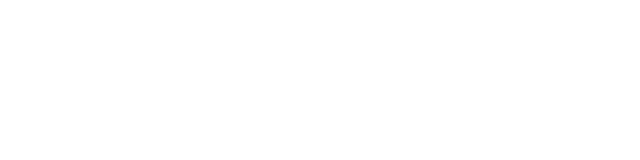
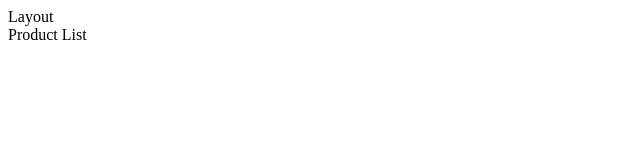
Before and after one commit to macielbarbosa/store-admin, a React (Vite) app: page / in a window 1280 px wide. Shown: the top 160 px of the page, without its empty margins (0-640 px from the left). Built offline with nearby package versions, Linux system fonts and the light colour scheme.

Commit message:
Implementação do gerenciador de rotas (React Router)

```diff
--- a/package.json
+++ b/package.json
@@ -11,7 +11,8 @@
   },
   "dependencies": {
     "react": "^19.1.0",
-    "react-dom": "^19.1.0"
+    "react-dom": "^19.1.0",
+    "react-router": "^7.6.3"
   },
   "devDependencies": {
     "@eslint/js": "^9.29.0",
--- a/src/App.tsx
+++ b/src/App.tsx
@@ -1,5 +1,9 @@
+import { RouterProvider } from "react-router";
+
+import { router } from "./router";
+
 function App() {
-  return <div></div>;
+  return <RouterProvider router={router} />;
 }
 
 export default App;
--- /dev/null
+++ b/src/components/Layout/index.tsx
@@ -0,0 +1,10 @@
+import { Outlet } from "react-router";
+
+export const Layout = () => {
+  return (
+    <div>
+      Layout
+      <Outlet />
+    </div>
+  );
+};
--- /dev/null
+++ b/src/pages/Cart/index.tsx
@@ -0,0 +1,3 @@
+export const Cart = () => {
+  return <div>Cart</div>;
+};
--- /dev/null
+++ b/src/pages/ProductList/index.tsx
@@ -0,0 +1,3 @@
+export const ProductList = () => {
+  return <div>Product List</div>;
+};
--- /dev/null
+++ b/src/router.ts
@@ -0,0 +1,22 @@
+import { createBrowserRouter } from "react-router";
+
+import { Layout } from "./components/Layout";
+import { ProductList } from "./pages/ProductList";
+import { Cart } from "./pages/Cart";
+
+export const router = createBrowserRouter([
+  {
+    path: "/",
+    Component: Layout,
+    children: [
+      {
+        index: true,
+        Component: ProductList,
+      },
+      {
+        path: "cart",
+        Component: Cart,
+      },
+    ],
+  },
+]);
```
Also changed, not shown: 1 other file (tests, documents, lock files or other folders).
